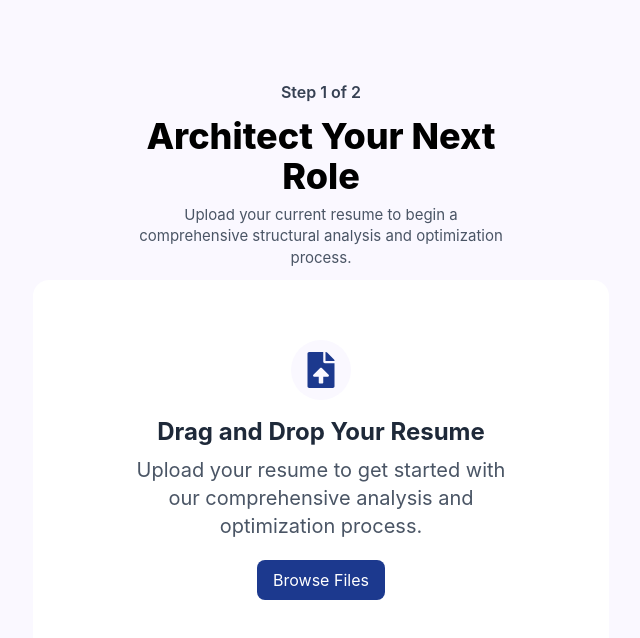
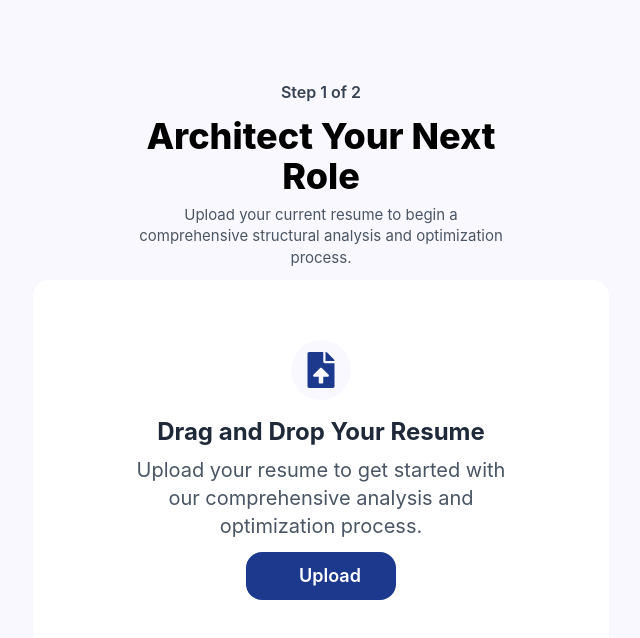
Before and after one commit to Mubashir-85/Resume-Builder, a React (Vite) app in the folder Resume-Builder/: page / in a window 1280 px wide. Shown: the top 638 px of the page, without its empty margins (319-959 px from the left). Built offline with nearby package versions, Linux system fonts and the light colour scheme.

Commit message:
feat: enhance DragDrop component with file upload functionality

```diff
--- a/Resume-Builder/src/Components/Home/DragDrop.jsx
+++ b/Resume-Builder/src/Components/Home/DragDrop.jsx
@@ -1,7 +1,13 @@
-import React from "react";
+import React, { useRef, useState } from "react";
 import { FaFileUpload } from "react-icons/fa";
 
 function DragDrop() {
+  const uploadRef = useRef(null);
+  const [file, setFile] = useState(null);
+  const handleChange = () => {
+    console.log(uploadRef.current.files[0]);
+    setFile(uploadRef.current.files[0]);
+  };
   return (
     <div className="bg-white h-95 rounded-2xl w-[80%] sm:w-[70%] md:w-[40%] lg:w-[45%] mx-auto mt-10">
       <div className="flex flex-col items-center justify-center h-full">
@@ -16,9 +22,26 @@ function DragDrop() {
             Upload your resume to get started with our comprehensive analysis
             and optimization process.
           </p>
-          <button className="bg-blue-900 text-white py-2 px-4 rounded-lg mt-5 hover:bg-blue-800">
-            Browse Files
-          </button>
+          <div
+            className="w-[40%] h-12 rounded-2xl mt-3 flex justify-center items-center overflow-hidden cursor-pointer bg-blue-900 p-5 "
+            onClick={() => {
+              uploadRef.current.click();
+            }}
+          >
+            <input
+              type="file"
+              className="bg-blue-900 text-white py-2 px-4 w-[50%] rounded-lg mt-5 hover:bg-blue-800 hidden"
+              ref={uploadRef}
+              onChange={handleChange}
+            />
+            <h2
+              className={`text-white ${
+                file ? "text-sm font-normal" : "text-lg font-semibold w-[40%]"
+              }`}
+            >
+              {file ? file.name : "Upload"}
+            </h2>
+          </div>
         </div>
       </div>
     </div>
```
